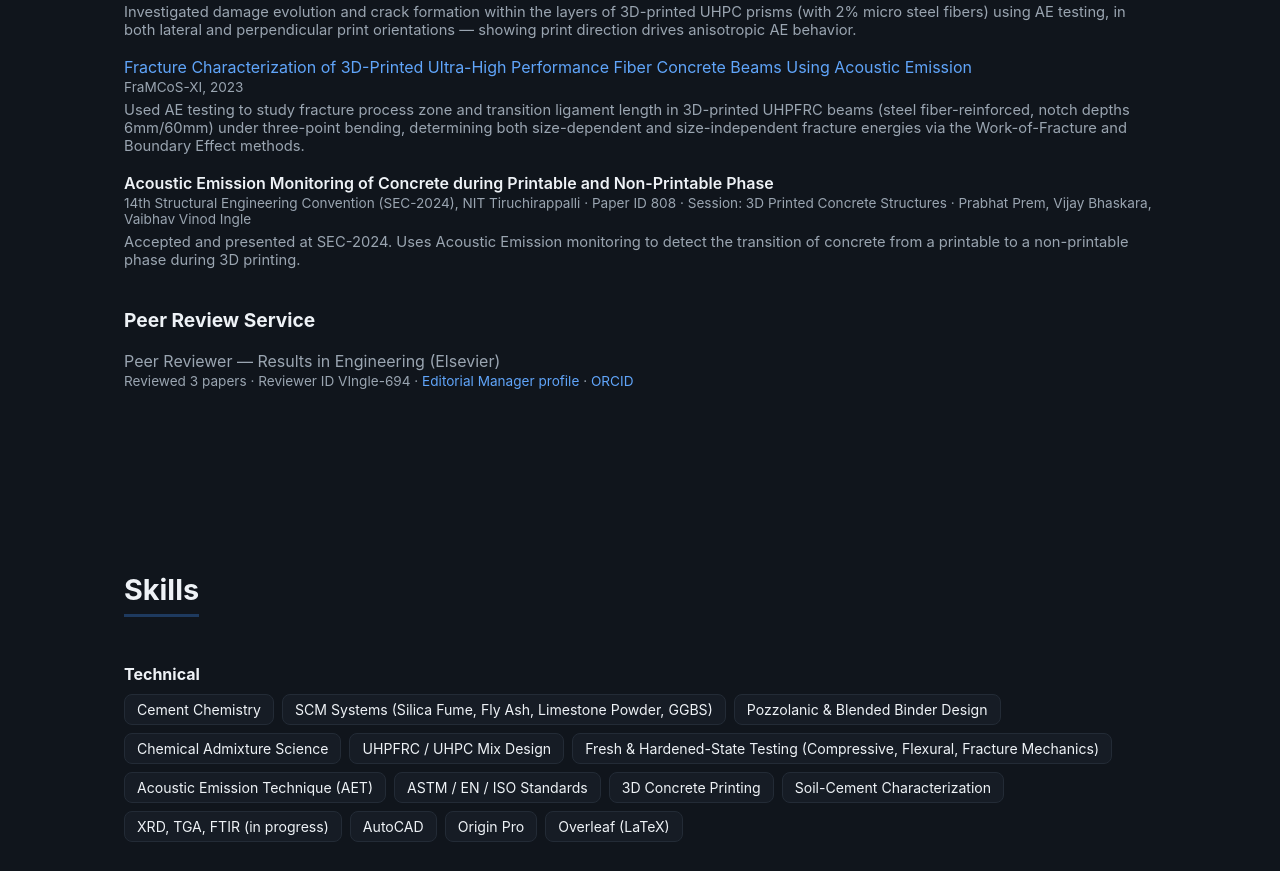
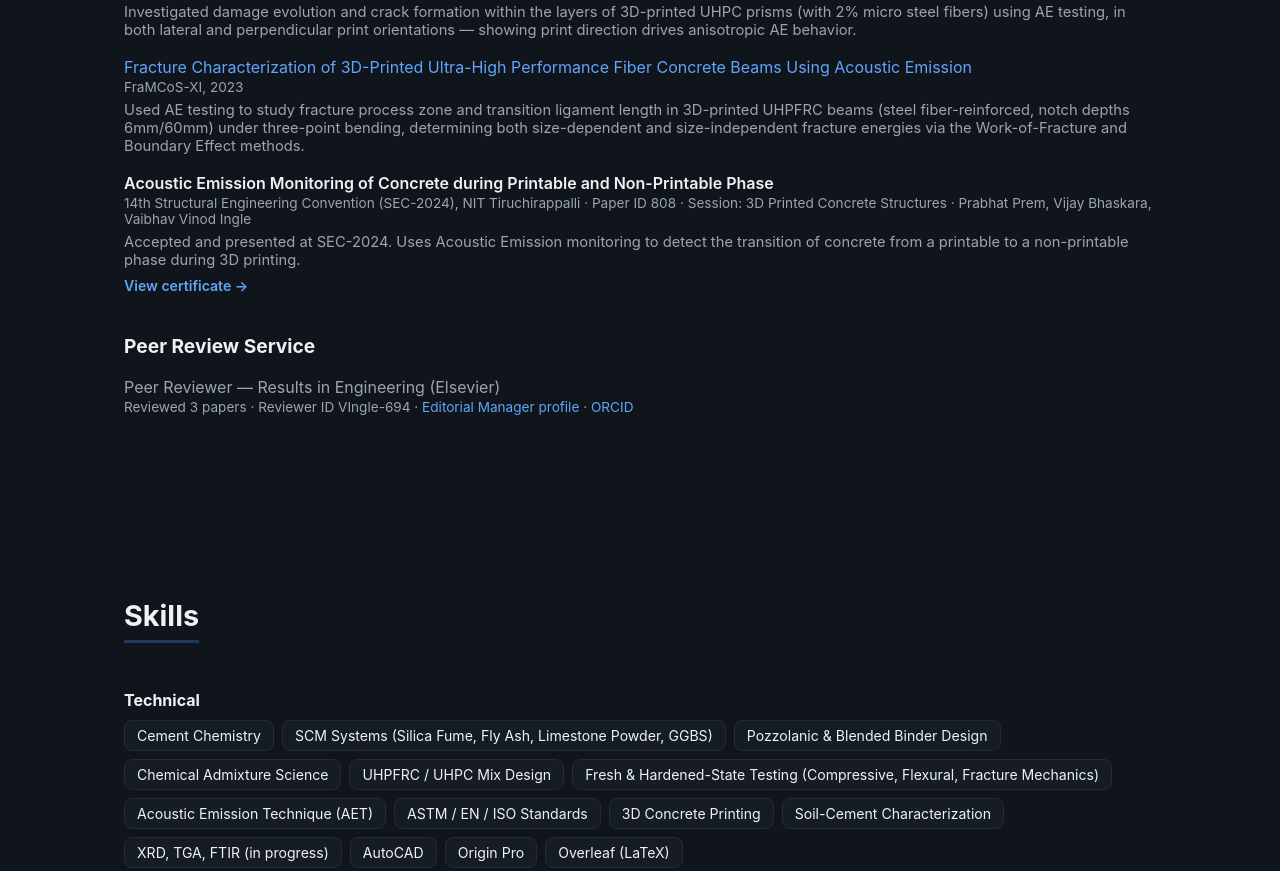
Before and after one commit to inglevaibhav/inglevaibhav.github.io, a plain HTML site: page index.html in a window 1280 px wide. Shown: the part 3958-4829 px from the top of the page. Drawn offline with Linux system fonts and the light colour scheme.

Commit message:
Add SEC-2024 certificate link to conference paper entry

```diff
--- a/css/style.css
+++ b/css/style.css
@@ -199,6 +199,7 @@ a:hover { text-decoration: underline; }
 .publications li { color: var(--text-muted); }
 .pub-venue { display: block; font-size: 0.85rem; margin-top: 2px; }
 .pub-summary { margin: 6px 0 0; font-size: 0.92rem; }
+.pub-certificate { display: inline-block; margin-top: 8px; font-size: 0.88rem; font-weight: 600; }
 .pub-title-noLink { color: var(--text); font-weight: 600; }
 
 /* Skills */
--- a/js/data.js
+++ b/js/data.js
@@ -154,6 +154,7 @@ const PUBLICATIONS = [
     authors: "Prabhat Prem, Vijay Bhaskara, Vaibhav Vinod Ingle",
     venue: "14th Structural Engineering Convention (SEC-2024), NIT Tiruchirappalli · Paper ID 808 · Session: 3D Printed Concrete Structures",
     link: null, // accepted & presented (14 Dec 2024) — no DOI/PDF available yet
+    certificate: "assets/certificates/sec-2024-certificate.jpg",
     summary: "Accepted and presented at SEC-2024. Uses Acoustic Emission monitoring to detect the transition of concrete from a printable to a non-printable phase during 3D printing.",
   },
 ];
--- a/js/main.js
+++ b/js/main.js
@@ -75,6 +75,7 @@ PUBLICATIONS.forEach((pub) => {
     ${titleHtml}
     <span class="pub-venue">${pub.venue}${pub.authors ? ` · ${pub.authors}` : ""}</span>
     ${pub.summary ? `<p class="pub-summary">${pub.summary}</p>` : ""}
+    ${pub.certificate ? `<a href="${pub.certificate}" target="_blank" rel="noopener" class="pub-certificate">View certificate →</a>` : ""}
   `;
   publicationsList.appendChild(el);
 });
```
Also changed, not shown: assets/certificates/sec-2024-certificate.jpg (added).
